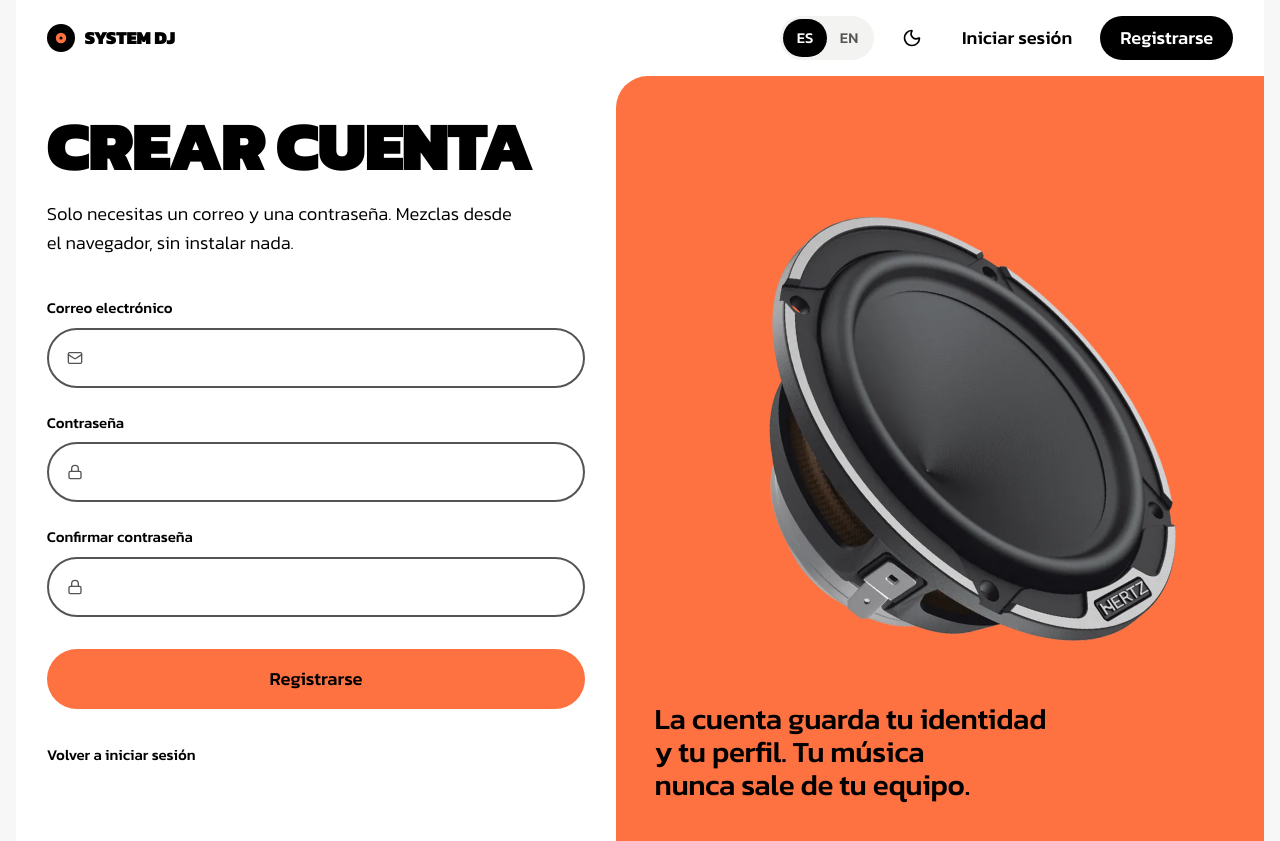
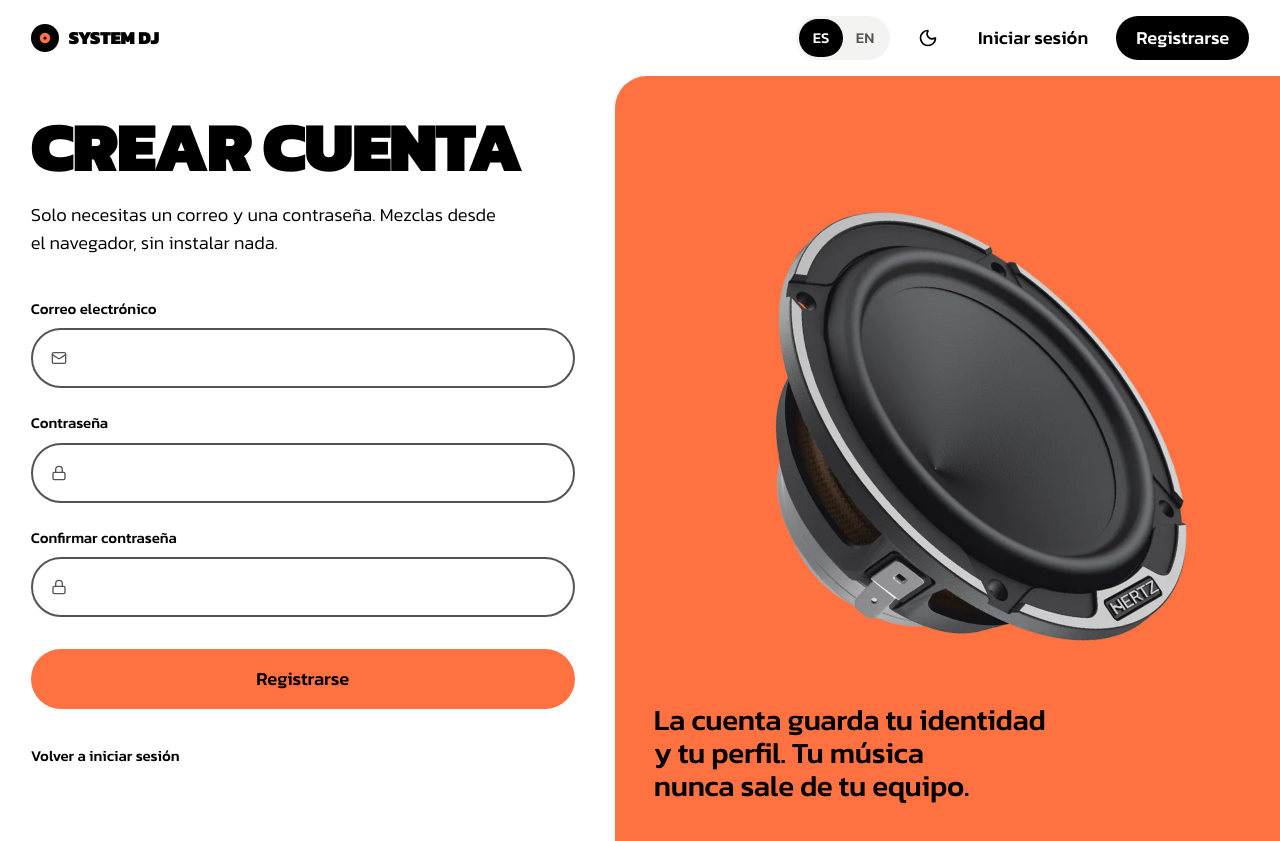
Before and after one commit to Xander-JS/dj_ai_web, a React (Vite) app: page /signup in a window 1280 px wide. Built offline with nearby package versions, Linux system fonts and the light colour scheme; no server answers.

Commit message:
expandir marco global de la aplicación a todo el ancho de la ventana

```diff
--- a/src/components/molecules/ToastViewport.css
+++ b/src/components/molecules/ToastViewport.css
@@ -1,9 +1,8 @@
-/* Confirmaciones rápidas: fijas bajo la cabecera, a la derecha del marco de la aplicación
-   (DesktopLayout.css); apiladas sin solaparse */
+/* Confirmaciones rápidas: fijas bajo la cabecera, en el borde derecho de la ventana; apiladas sin solaparse */
 .sd-toasts {
   position: fixed;
   top: calc(var(--layout-header-height, 4rem) + var(--sd-gap-2));
-  right: calc((100vw - var(--layout-frame-width, 100vw)) / 2 + var(--sd-gap-4));
+  right: var(--sd-gap-4);
   z-index: 30;
   display: flex;
   flex-direction: column;
--- a/src/components/templates/LandingTemplate.css
+++ b/src/components/templates/LandingTemplate.css
@@ -5,10 +5,9 @@
   --sd-accent-hover: var(--sd-brand-accent-hover);
 
   position: relative;
-  /* Mismo marco centrado que la consola (--layout-frame-width) */
-  width: var(--layout-frame-width);
+  /* Todo el ancho de la ventana, como la consola */
+  width: 100%;
   min-height: 100svh;
-  margin-inline: auto;
   overflow-x: clip;
   background-color: var(--sd-paper);
   color: var(--sd-ink);
--- a/src/index.css
+++ b/src/index.css
@@ -55,11 +55,6 @@
   --layout-sidebar-width: 15.625rem; /* 250px */
   --layout-player-height: 6.25rem;  /* 100px: aire alrededor de Play en la barra */
   --layout-gutter: var(--space-4);
-  /* Marco de la aplicación: consola, Home, Login y Registro comparten este ancho, centrado.
-     En escritorio ocupa el 92 % de la ventana; cuando eso deja menos de 80rem (decks y mixer
-     necesitan espacio) crece hasta 80rem, y en pantallas pequeñas llega casi al borde con un
-     margen mínimo. En vw para que las capas fijas (avisos) puedan alinearse con él. */
-  --layout-frame-width: max(92vw, min(100vw - 2 * var(--layout-gutter), 80rem));
 
   /* TOUCH */
   --touch-target-min: var(--size-md); /* 40px */
--- a/src/layouts/DesktopLayout.css
+++ b/src/layouts/DesktopLayout.css
@@ -1,6 +1,5 @@
 .desktop-layout {
-  /* Marco de la aplicación (--layout-frame-width, index.css): cabecera, área de trabajo y
-     barra de reproducción comparten este ancho, centrado */
+  /* Cabecera, área de trabajo y barra de reproducción ocupan todo el ancho de la ventana */
   display: grid;
   grid-template-areas:
     "header header"
@@ -10,8 +9,7 @@
   /* minmax(0, ...) keeps wide children from stretching the track past the viewport */
   grid-template-columns: var(--layout-sidebar-width) minmax(0, 1fr);
   height: 100vh;
-  width: var(--layout-frame-width);
-  margin-inline: auto;
+  width: 100%;
   overflow: hidden;
   background-color: var(--bg-base);
   color: var(--text-primary);
```
